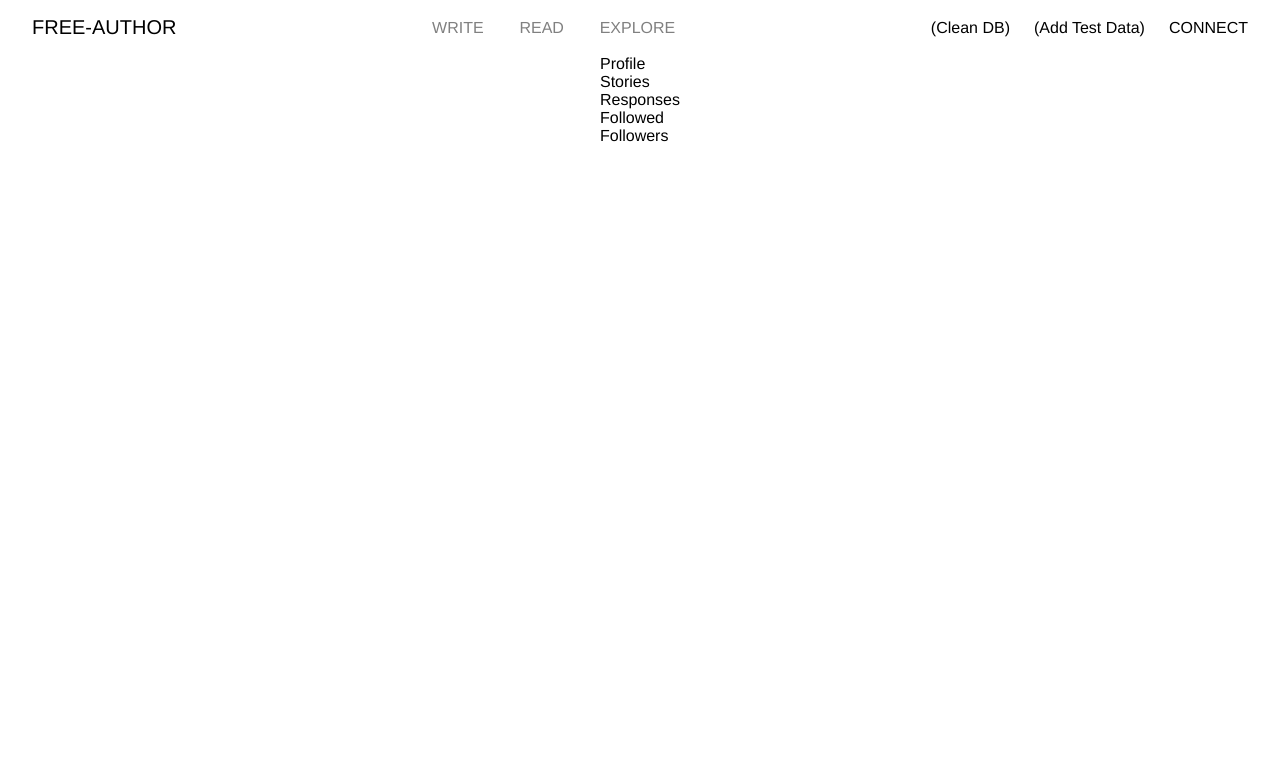
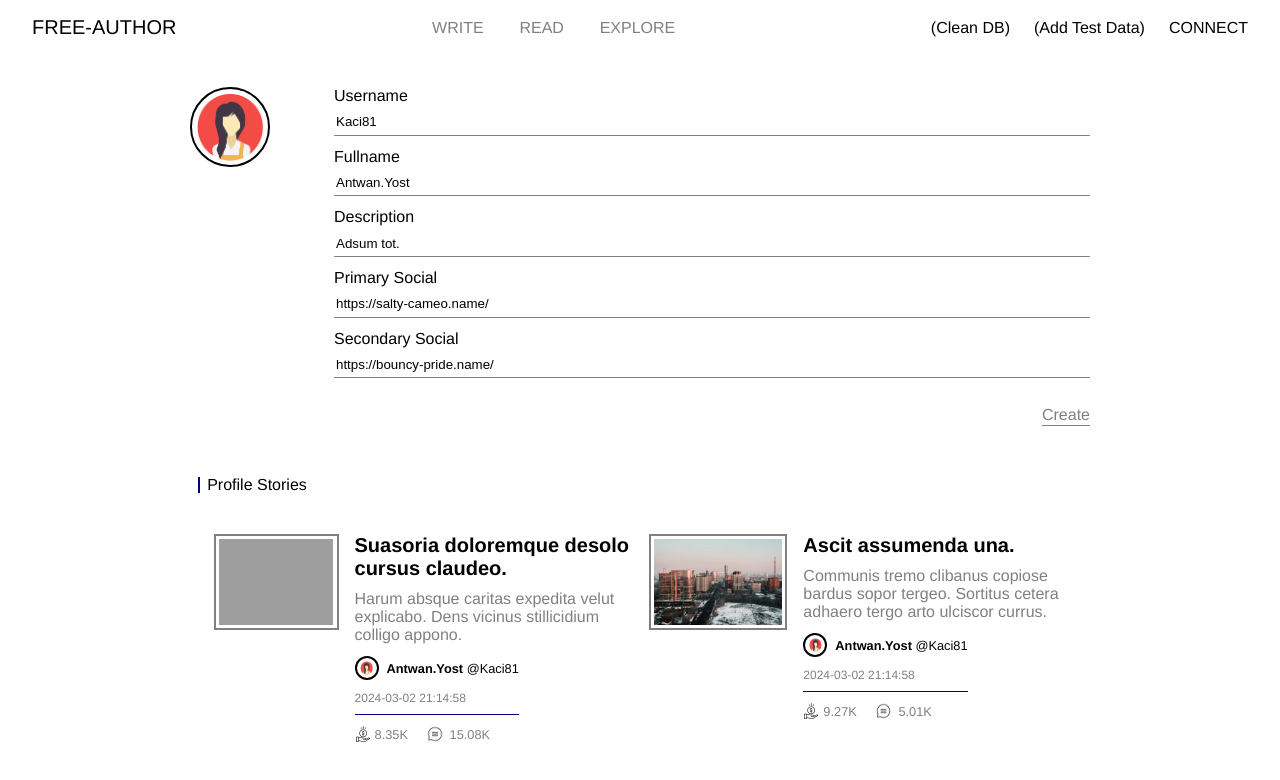
Before and after one commit to jsoneaday/freeauthor, a React (Vite) app: page /profile/1 in a window 1280 px wide. Shown: the top 780 px of the page. Built offline with nearby package versions, Linux system fonts and the light colour scheme; grey boxes are pictures that could not be loaded; what @mdxeditor/editor would draw is missing.

Commit message:
chore: start Profile screen

```diff
--- a/src/common/api/FakeKwilApi.ts
+++ b/src/common/api/FakeKwilApi.ts
@@ -149,6 +149,27 @@ export class FakeKwilApi implements IKwilApi {
     } else {
       throw new Error(`work to update is not found ${workId}`);
     }
+    return faker.number.binary();
+  }
+
+  async updateProfile(
+    profileId: number,
+    userName: string,
+    fullName: string,
+    description: string,
+    socialLinkPrimary: string,
+    socialLinkSecond: string
+  ) {
+    const profile = profiles.find((profile) => profile.id === profileId);
+    if (!profile) throw new Error(`No Profile found by id ${profileId}`);
+
+    profile.updated_at = formattedNow();
+    profile.username = userName;
+    profile.fullname = fullName;
+    profile.description = description;
+    profile.social_link_primary = socialLinkPrimary;
+    profile.social_link_second = socialLinkSecond;
+
     return faker.number.binary();
   }
 
--- a/src/common/components/ProfileForm.tsx
+++ b/src/common/components/ProfileForm.tsx
@@ -1,4 +1,4 @@
-import { ChangeEvent, useState, MouseEvent } from "react";
+import { ChangeEvent, useState, MouseEvent, useEffect } from "react";
 import { kwilApi } from "../api/KwilApiInstance";
 import { useProfile } from "../zustand/Store";
 import { PrimaryButton } from "./Buttons";
@@ -16,12 +16,23 @@ enum InputValidationState {
 }
 
 const START_CREATE_PROFILE_MSG = "Please wait while your profile is created";
+const START_EDIT_PROFILE_MSG = "Please wait while your profile is updated";
+
+enum PageState {
+  Create = "Create",
+  Edit = "Edit",
+}
 
 export interface ProfileFormProps {
   profileCreatedCallback: () => void;
+  profileId?: number;
 }
 
-export function ProfileForm({ profileCreatedCallback }: ProfileFormProps) {
+export function ProfileForm({
+  profileCreatedCallback,
+  profileId,
+}: ProfileFormProps) {
+  const [pageState, setPageState] = useState(PageState.Create);
   const [validationMsg, setValidationMsg] = useState("");
   const [username, setUsername] = useState("");
   const [fullname, setFullname] = useState("");
@@ -29,13 +40,34 @@ export function ProfileForm({ profileCreatedCallback }: ProfileFormProps) {
   const [socialPrimary, setSocialPrimary] = useState("");
   const [socialSecondary, setSocialSecondary] = useState("");
   const setProfile = useProfile((state) => state.setProfile);
-  const [createProfileBtnDisabled, setCreateProfileBtnDisabled] =
+  const [submitProfileBtnDisabled, setSubmitCreateProfileBtnDisabled] =
     useState(true);
+
+  useEffect(() => {
+    if (profileId) {
+      kwilApi
+        .getProfile(profileId)
+        .then((profile) => {
+          if (!profile)
+            throw new Error(`Failed to get Profile with id: ${profileId}`);
+
+          setPageState(PageState.Edit);
+
+          setUsername(profile.username);
+          setFullname(profile.fullname);
+          setDescription(profile.description);
+          setSocialPrimary(profile.social_link_primary);
+          setSocialSecondary(profile.social_link_second);
+          setValidationMsg("");
+        })
+        .catch((e) => console.log(e));
+    }
+  }, [profileId]);
 
   const onChangeUsername = (e: ChangeEvent<HTMLInputElement>) => {
     const validation = validateUsername(e.target.value);
 
-    setCreateProfileBtnDisabled(
+    setSubmitCreateProfileBtnDisabled(
       validation === InputValidationState.FieldIsValid ? false : true
     );
 
@@ -45,7 +77,7 @@ export function ProfileForm({ profileCreatedCallback }: ProfileFormProps) {
   const onChangeFullname = (e: ChangeEvent<HTMLInputElement>) => {
     const validation = validateFullname(e.target.value);
 
-    setCreateProfileBtnDisabled(
+    setSubmitCreateProfileBtnDisabled(
       validation === InputValidationState.FieldIsValid ? false : true
     );
 
@@ -55,7 +87,7 @@ export function ProfileForm({ profileCreatedCallback }: ProfileFormProps) {
   const onChangeDescription = (e: ChangeEvent<HTMLInputElement>) => {
     const validation = validateDescription(e.target.value);
 
-    setCreateProfileBtnDisabled(
+    setSubmitCreateProfileBtnDisabled(
       validation === InputValidationState.FieldIsValid ? false : true
     );
 
@@ -63,25 +95,25 @@ export function ProfileForm({ profileCreatedCallback }: ProfileFormProps) {
     setValidationMsg(validation);
   };
   const onChangeSocialPrimary = (e: ChangeEvent<HTMLInputElement>) => {
-    setCreateProfileBtnDisabled(true);
+    setSubmitCreateProfileBtnDisabled(true);
     if (e.target.value.length > 250) {
       setValidationMsg(
         "Primary social link cannot be greater than 250 characters"
       );
     } else {
       setSocialPrimary(e.target.value.trim());
-      setCreateProfileBtnDisabled(false);
+      setSubmitCreateProfileBtnDisabled(false);
     }
   };
   const onChangeSocialSecondary = (e: ChangeEvent<HTMLInputElement>) => {
-    setCreateProfileBtnDisabled(true);
+    setSubmitCreateProfileBtnDisabled(true);
     if (e.target.value.length > 250) {
       setValidationMsg(
         "Secondary social link cannot be greater than 250 characters"
       );
     } else {
       setSocialSecondary(e.target.value.trim());
-      setCreateProfileBtnDisabled(false);
+      setSubmitCreateProfileBtnDisabled(false);
     }
   };
 
@@ -204,6 +236,52 @@ export function ProfileForm({ profileCreatedCallback }: ProfileFormProps) {
     setValidationMsg("");
   };
 
+  const editProfile = async (e: MouseEvent<HTMLButtonElement>) => {
+    console.log("enter editProfile");
+    e.preventDefault();
+
+    if (!profileId) {
+      setValidationMsg("Error profile id was not given");
+      return;
+    }
+
+    if (!validateAllFields()) return;
+
+    setValidationMsg(START_EDIT_PROFILE_MSG);
+
+    const existingProfile = await kwilApi.getOwnersProfile();
+    if (!existingProfile) {
+      setValidationMsg(`No profile with the address ${kwilApi.Address} exists`);
+      return;
+    }
+
+    const tx = await kwilApi.updateProfile(
+      profileId,
+      username,
+      fullname,
+      description,
+      socialPrimary,
+      socialSecondary
+    );
+    await kwilApi.testWaitAndGetId(tx, "profiles");
+
+    const profile = await kwilApi.getOwnersProfile();
+    if (!profile) throw new Error("Error profile has not been updated!");
+
+    setProfile({
+      id: profile.id,
+      updatedAt: profile.updated_at,
+      username: profile.username,
+      fullname: profile.fullname,
+      description: profile.description,
+      ownerAddress: profile.owner_address,
+      socialLinkPrimary: profile.social_link_primary,
+      socialLinkSecond: profile.social_link_second,
+    });
+    profileCreatedCallback();
+    setValidationMsg("");
+  };
+
   return (
     <form className="profile-form-container">
       <section className="profile-form-section">
@@ -273,14 +351,14 @@ export function ProfileForm({ profileCreatedCallback }: ProfileFormProps) {
 
         <PrimaryButton
           label="Create"
-          isDisabled={createProfileBtnDisabled}
+          isDisabled={submitProfileBtnDisabled}
           style={{
             marginTop: "1em",
-            color: createProfileBtnDisabled
+            color: submitProfileBtnDisabled
               ? "var(--tertiary-cl)"
               : "var(--primary-cl)",
           }}
-          onClick={createProfile}
+          onClick={pageState === PageState.Create ? createProfile : editProfile}
         />
       </section>
     </form>
--- /dev/null
+++ b/src/common/components/TabHeader.tsx
@@ -0,0 +1,12 @@
+interface TabHeaderProps {
+  headerName: string;
+}
+
+export function TabHeader({ headerName }: TabHeaderProps) {
+  return (
+    <div className="tab-header-container">
+      <div className="tab-header"></div>
+      <span>{headerName}</span>
+    </div>
+  );
+}
--- a/src/pages/Profile.tsx
+++ b/src/pages/Profile.tsx
@@ -1,20 +1,75 @@
-import { useEffect } from "react";
+import { useEffect, useState } from "react";
+import { PagedWorkElements } from "../common/components/PagedWorkElements";
+import { ProfileForm } from "../common/components/ProfileForm";
+import { Layout } from "../common/components/Layout";
+import { RandomImg } from "../common/components/RandomImage";
+import { TabHeader } from "../common/components/TabHeader";
 import { useParams } from "react-router-dom";
-import { Layout } from "../common/components/Layout";
+import { kwilApi } from "../common/api/KwilApiInstance";
+import { PAGE_SIZE } from "../common/utils/StandardValues";
+import { getWorkWithAuthor } from "../common/components/models/UIModels";
 
+enum PageSections {
+  Stories = "Profile Stories",
+  Responses = "Profile Responses",
+  Following = "Following",
+  Followers = "Followers",
+}
+
+/// Register by creating a profile with optional avatar/image
 export function Profile() {
+  const [sectionName, setSectionName] = useState(PageSections.Stories);
+  const [refreshWorksData, setRefreshWorksData] = useState(true);
   const { profile_id } = useParams<{ profile_id: string }>();
 
-  useEffect(() => {}, [profile_id]);
+  const profileCreatedCallback = () => {};
+
+  const getData = async (priorKeyset: number) => {
+    if (sectionName === PageSections.Stories) {
+      return await getStories(priorKeyset);
+    }
+    return null;
+  };
+
+  const getStories = async (priorKeyset: number) => {
+    const works = await kwilApi.getAuthorWorks(
+      Number(profile_id || 0),
+      priorKeyset,
+      PAGE_SIZE
+    );
+    if (!works || works.length === 0) return null;
+
+    const worksWithAuthor = await getWorkWithAuthor(works);
+    console.log("works", worksWithAuthor);
+    return worksWithAuthor;
+  };
 
   return (
     <Layout>
-      <div>
-        Profile
-        <div>Stories</div>
-        <div>Responses</div>
-        <div>Followed</div>
-        <div>Followers</div>
+      <div className="home-single">
+        <div className="profile-edit-section">
+          <RandomImg
+            style={{ width: "5em", height: "5em", marginRight: "4em" }}
+          />
+          <ProfileForm
+            profileCreatedCallback={profileCreatedCallback}
+            profileId={profile_id ? Number(profile_id) : undefined}
+          />
+        </div>
+        <div className="profile-stories">
+          <TabHeader headerName={sectionName} />
+
+          <PagedWorkElements
+            getNextData={getData}
+            refreshWorksData={refreshWorksData}
+            setRefreshWorksData={setRefreshWorksData}
+            readOnly={true}
+            showContent={false}
+            showAuthor={true}
+            columnCount={2}
+            style={{ height: "70vh" }}
+          />
+        </div>
       </div>
     </Layout>
   );
--- a/src/pages/explorer/Explorer.tsx
+++ b/src/pages/explorer/Explorer.tsx
@@ -9,6 +9,7 @@ import { useParams } from "react-router-dom";
 import { upperCaseFirstLetterOfWords } from "../../common/utils/CharacterUtils";
 import { PagedWorkElements } from "../../common/components/PagedWorkElements";
 import { Topic } from "../../common/api/ApiModels";
+import { TabHeader } from "../../common/components/TabHeader";
 
 export function Explorer() {
   const [searchTxt, setSearchTxt] = useState("");
@@ -107,7 +108,7 @@ export function Explorer() {
         <div className="topic-item-list">{topicElements}</div>
 
         <div className="explorer-container">
-          <span className="explorer-header">{topicName}</span>
+          <TabHeader headerName={topicName} />
 
           <PagedWorkElements
             getNextData={getData}
--- a/src/pages/write/Profile.tsx
+++ /dev/null
@@ -1,4 +0,0 @@
-/// Register by creating a profile with optional avatar/image
-export function Profile() {
-  return <div></div>;
-}
--- a/src/theme/components.css
+++ b/src/theme/components.css
@@ -510,10 +510,33 @@ select {
   margin-bottom: 2em;
 }
 
-.explorer-header {
+.profile-stories {
+  display: flex;
+  flex-direction: column;
+  align-items: flex-start;
+  justify-content: flex-start;
+  margin-bottom: 2em;
+}
+
+.profile-edit-section {
+  display: flex;
+  flex-direction: row;
+  align-items: flex-start;
+  justify-content: space-between;
+  margin-bottom: 2em;
+  width: 100%;
+}
+
+.tab-header-container {
+  display: flex;
+  align-items: center;
+  justify-content: flex-start;
   padding: 0.5em;
   margin-bottom: 0.5em;
-  border-bottom-color: var(--secondary-cl);
-  border-bottom-width: 1px;
-  border-bottom-style: solid;
 }
+
+.tab-header {
+  height: 1em;
+  border-left: solid 2px var(--secondary-cl);
+  margin-right: 0.45em;
+}
```
Also changed, not shown: src/common/api/IKwilApi.ts (+8 -0 lines), src/common/api/KwilApi.ts (+11 -0 lines).
